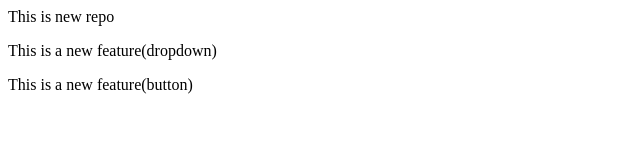
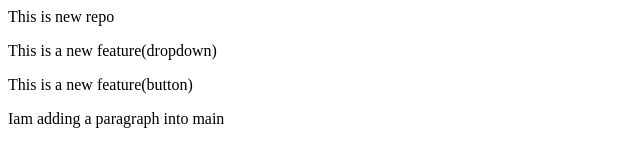
Before and after one commit to Ron766543/LocalRepo, a plain HTML site: page index.html in a window 1280 px wide. Shown: the whole page, without its empty margins (0-640 px from the left). Drawn offline with Linux system fonts and the light colour scheme.

Commit message:
Added new paragraph

```diff
--- a/index.html
+++ b/index.html
@@ -1,3 +1,4 @@
 <p>This is new repo</p>
 <p>This is a new feature(dropdown)</p>
 <p>This is a new feature(button)</p>
+<p>Iam adding a paragraph into main </p>
```
